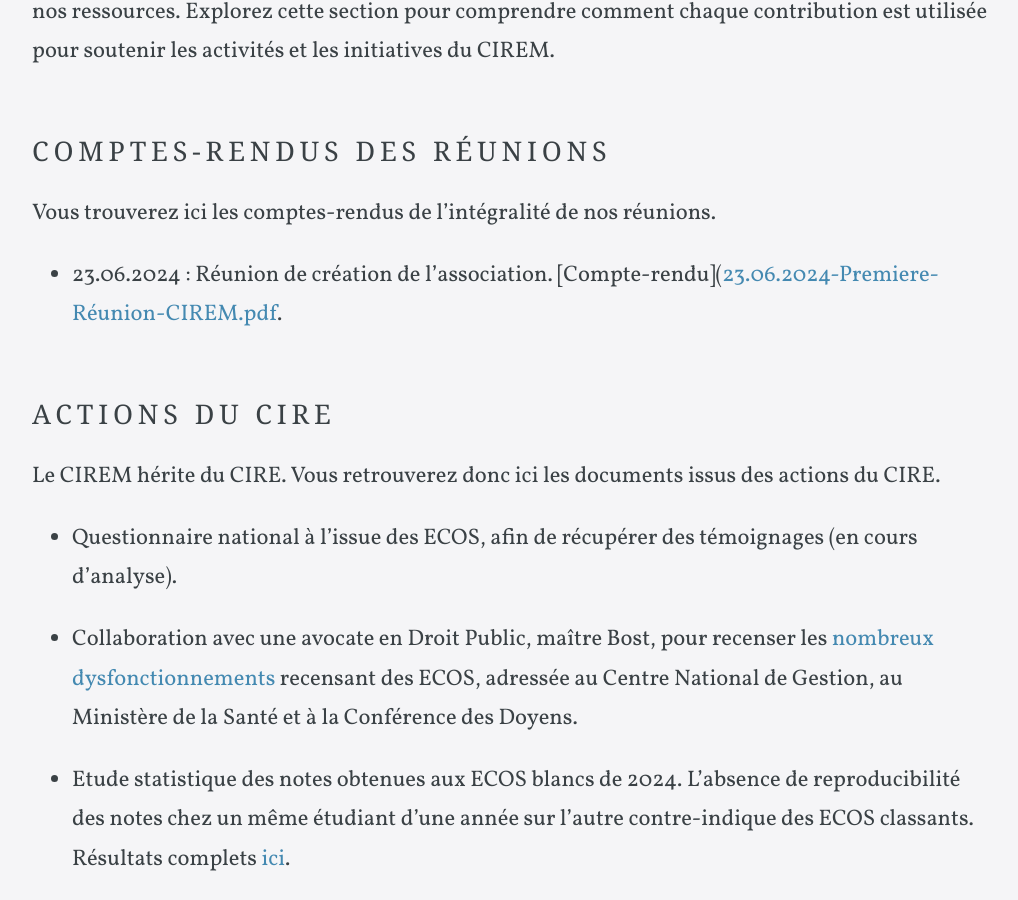
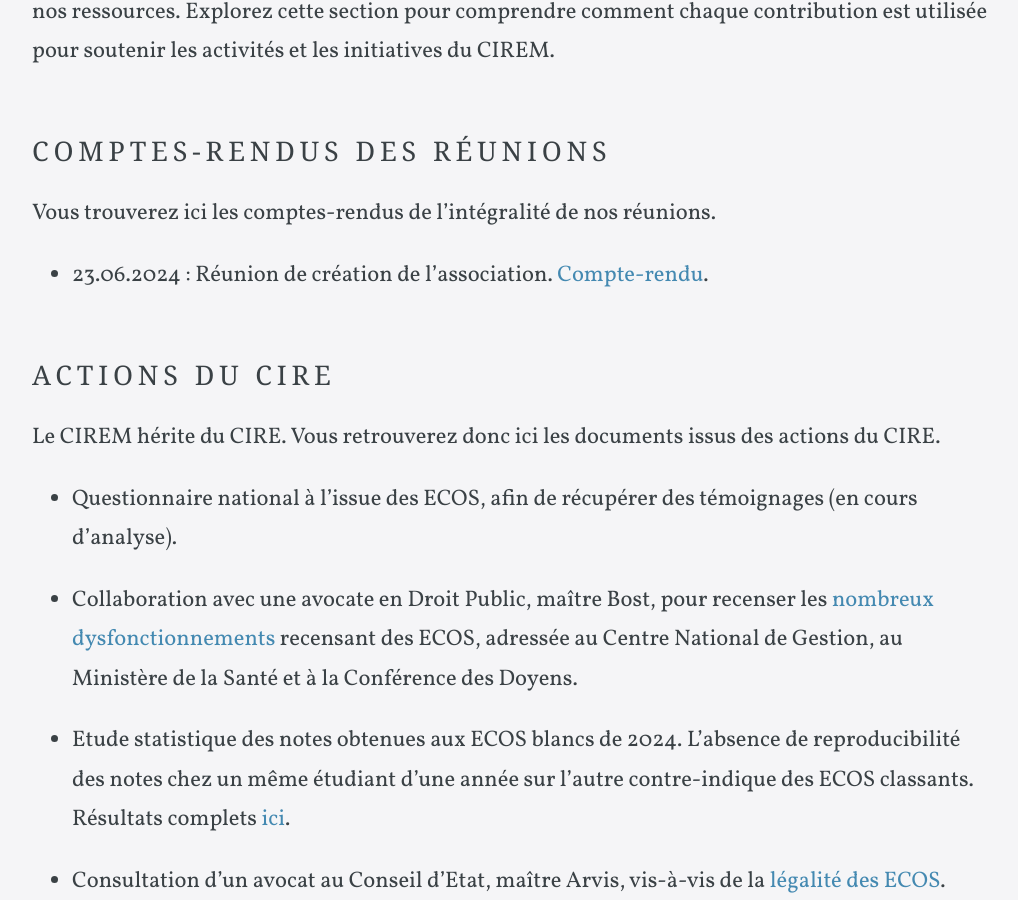
Before and after one commit to ciremwebsite/ciremwebsite.github.io, a Jekyll site: the page built from ressources/ressources.md, in a window 1280 px wide and 900 px high, scrolled down 1321 px. Shown: the whole window, without its empty margins (128-1146 px from the left). Built offline with Jekyll 4.4.1, drawn with Linux system fonts in a browser that asks for light colours; some web fonts are replaced; some of the changed lines change nothing that is shown.

Commit message:
Update ressources.md

```diff
--- a/ressources/ressources.md
+++ b/ressources/ressources.md
@@ -17,7 +17,7 @@
 
 Vous trouverez ici les comptes-rendus de l'intégralité de nos réunions.
 
-- 23.06.2024 : Réunion de création de l'association. [Compte-rendu]([23.06.2024-Premiere-Réunion-CIREM.pdf](https://github.com/ciremwebsite/ciremwebsite.github.io/blob/main/ressources/reunions/23.06.2024-Premiere-Re%CC%81union-CIREM.pdf).
+- 23.06.2024 : Réunion de création de l'association. [Compte-rendu](https://github.com/ciremwebsite/ciremwebsite.github.io/blob/main/ressources/reunions/23.06.2024-Premiere-Re%CC%81union-CIREM.pdf).
 
 ### Actions du CIRE
 
```
